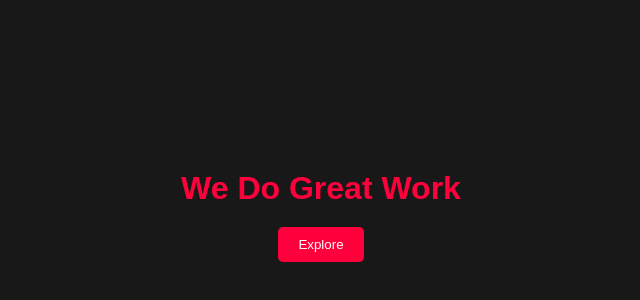
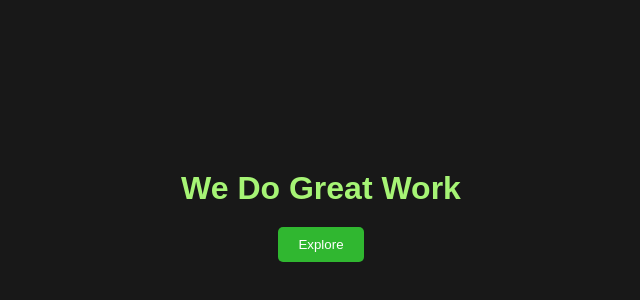
Before and after one commit to Hiiirupshabiswas30-sys/cohort-2-git, a plain HTML site: page index.html in a window 1280 px wide. Shown: the part 130-430 px from the top of the page, without its empty margins (319-959 px from the left). Drawn offline with Linux system fonts and the light colour scheme.

Commit message:
second commit

```diff
--- a/style.css
+++ b/style.css
@@ -24,7 +24,7 @@ body{
     font-family: Arial,sans-serif;
 }
 h1{
-    color: rgb(255,0,60);
+    color: rgb(166, 244, 117);
 
 }
 
@@ -32,7 +32,7 @@ button{
     padding: 10px 20px;
     font-size: 16 px;
     color: white;
-    background-color: rgb(255,0,60);
+    background-color: rgb(48, 183, 48);
     border: none;
     border-radius: 5px;
     cursor: pointer;
```
